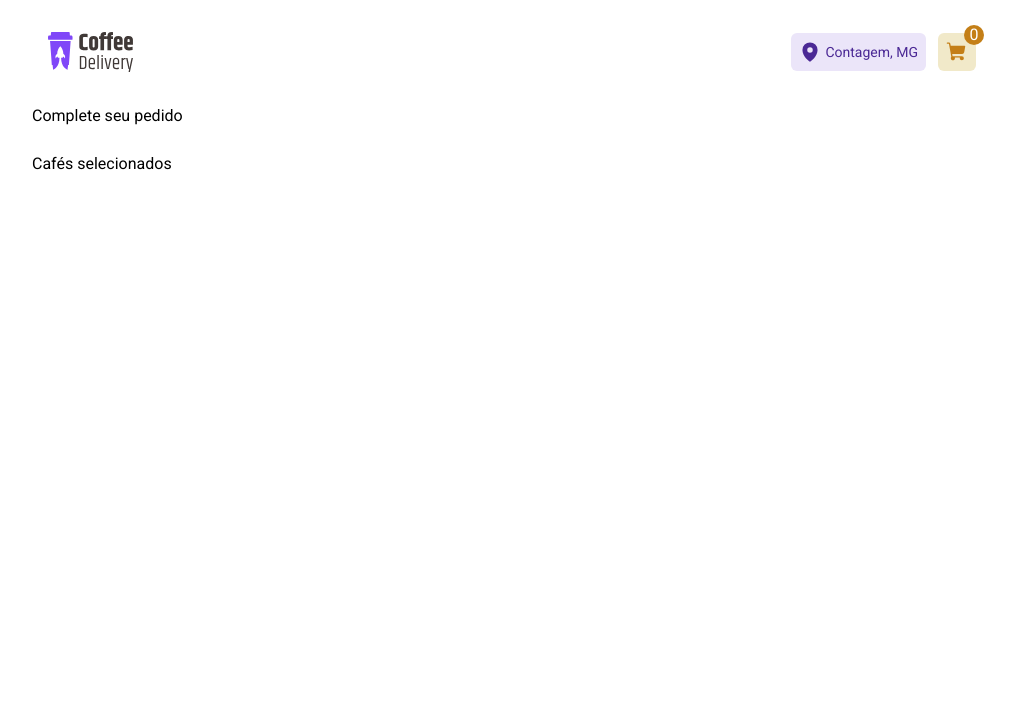
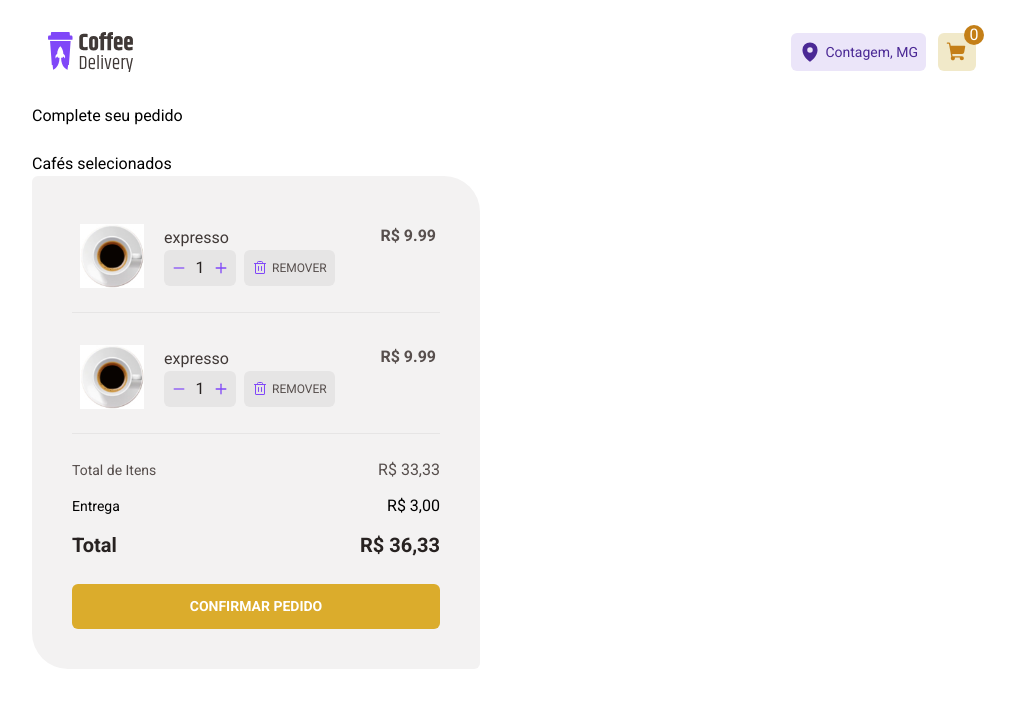
Before and after one commit to luiszkm/CoffeeDeleivery, a React (Vite) app: page /checkout in a window 1280 px wide. Shown: the top 708 px of the page, without its empty margins (128-1143 px from the left). Built offline with nearby package versions, Linux system fonts and the light colour scheme.

Commit message:
add components checkout page

```diff
--- a/src/Router.tsx
+++ b/src/Router.tsx
@@ -1,6 +1,6 @@
 import { Routes, Route } from 'react-router-dom'
 import { DefaultLayout } from './layouts/DefaultLayout'
-import { Checkout } from './pages/Checkout'
+import { Checkout } from './pages/checkout/Checkout'
 import { Home } from './pages/Home'
 
 export function AppRouter() {
--- a/src/components/PurchaseButton.tsx
+++ b/src/components/PurchaseButton.tsx
@@ -12,8 +12,6 @@ interface PurchaseButtonProps {
 export function PurchaseButton({amountProduct, changeAmountProduct, addProduct}:PurchaseButtonProps) {
 
   const isMinusOne = amountProduct == 1
-
-
 
 
   return (
--- a/src/components/ShoppingCartButton.tsx
+++ b/src/components/ShoppingCartButton.tsx
@@ -9,7 +9,6 @@ interface ShoppingCartProps extends ButtonHTMLAttributes < HTMLButtonElement > {
 export function ShoppingCartButton({ primary = false, ...rest}: ShoppingCartProps) {
   const { products } = useShopCar()
 
-  console.log(products.length);
 
   return (
     <button {...rest}
--- /dev/null
+++ b/src/components/TabCard.tsx
@@ -0,0 +1,51 @@
+import { Minus, Plus, Trash } from "phosphor-react";
+import coffee from '../assets/coffee.jpg'
+
+interface TabCardProps {
+  amountProduct: number
+  changeAmountProduct: (params: number) => void
+}
+
+export function TabCard({ changeAmountProduct, amountProduct }: TabCardProps) {
+  const isMinusOne = amountProduct == 1
+
+  return (
+
+    <div className="flex items-center gap-5 relative p-2 w-full max-w-[368px] border-b-[1px] pb-6 border-base-button">
+      <img className="h-16 w-16 bg-cover"
+        src={coffee} alt="" />
+      <div>
+        <span className="text-base-subTitle"> expresso</span>
+        <div className="flex items-center gap-2 ">
+          <div className="bg-base-button w-[72px] rounded-md gap-1 flex items-center h-9  px-2 justify-between text-base-title  ">
+            <button className=" text-purple-normal disabled:opacity-80"
+              disabled={isMinusOne}
+            >
+              <Minus size={14} weight="bold"
+
+                onClick={() => changeAmountProduct(-1)}
+              />
+            </button>
+            {amountProduct}
+            <button className=" text-purple-normal ">
+              <Plus size={14} weight="bold"
+                onClick={() => changeAmountProduct(1)}
+              />
+            </button>
+          </div>
+          <button className="text-purple-normal flex items-center gap-1 bg-base-button rounded-md h-9 px-2 hover:bg-base-hover">
+            <Trash size={16} />
+            <span className="text-base-text text-xs uppercase">Remover</span>
+          </button>
+        </div>
+      </div>
+
+
+      <span className="text-base-text font-bold top-2 right-1 absolute">R$ 9.99</span>
+
+    </div>
+
+  )
+
+
+}
--- a/src/pages/Checkout.tsx
+++ /dev/null
@@ -1,16 +0,0 @@
-import { Input } from '../components/Input'
-export function Checkout() {
-  return (
-    <div>
-      <section>
-        <h2>Complete seu pedido</h2>
-        <form action="">
-          <Input type="text" />
-        </form>
-      </section>
-      <section>
-        <h2>Cafés selecionados</h2>
-      </section>
-    </div>
-  )
-}
--- /dev/null
+++ b/src/pages/checkout/Checkout.tsx
@@ -0,0 +1,53 @@
+import { useState } from 'react'
+import { Input } from '../../components/Input'
+import { TabCard } from '../../components/TabCard'
+import { PurchaseForm } from './components/PurchaseForm'
+export function Checkout() {
+
+  const [amountProduct, setAmountProduct] = useState(1)
+  function handleAmountProduct(amount: number) {
+    amountProduct < 1 ? setAmountProduct(1) : setAmountProduct(prevState => prevState + amount)
+  }
+
+
+  return (
+    <div>
+      <section>
+        <h2>Complete seu pedido</h2>
+        <form action="">
+          <PurchaseForm />
+        </form>
+      </section>
+      <section>
+        <h2>Cafés selecionados</h2>
+
+        <div className='bg-base-card rounded-tr-[36px] rounded-bl-[36px] rounded-md flex flex-col items-center gap-6 p-10 max-w-md'>
+          <TabCard
+            amountProduct={amountProduct}
+            changeAmountProduct={handleAmountProduct} />
+
+          <TabCard
+            amountProduct={amountProduct}
+            changeAmountProduct={handleAmountProduct} />
+
+          <div className='flex items-center flex-col gap-3 w-full'>
+            <div className='flex items-center w-full justify-between text-base-text'>
+              <span className='text-sm'>Total de Itens</span>
+              <span className='text-md'>R$ 33,33</span>
+            </div>
+            <div className='flex items-center w-full justify-between'>
+              <span className='text-sm'>Entrega</span>
+              <span className='text-md'>R$ 3,00</span>
+            </div>
+            <div className='flex items-center w-full justify-between text-base-title text-xl'>
+              <strong className=''>Total</strong>
+              <strong className=''>R$ 36,33</strong>
+            </div>
+          </div>
+
+          <button className='w-full p-3 uppercase flex items-center justify-center bg-yellow-normal text-wite text-sm font-bold rounded-md hover:bg-yellow-dark hover:animate-bounce'>confirmar pedido</button>
+        </div>
+      </section>
+    </div>
+  )
+}
--- /dev/null
+++ b/src/pages/checkout/components/PurchaseForm.tsx
@@ -0,0 +1,12 @@
+import { Input } from "../../../components/Input";
+
+
+export function PurchaseForm() {
+
+  return (
+    <div>
+       <Input type="text" />
+    </div>
+  )
+
+}
```
